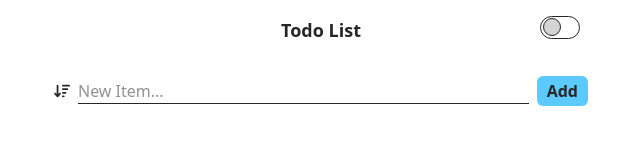
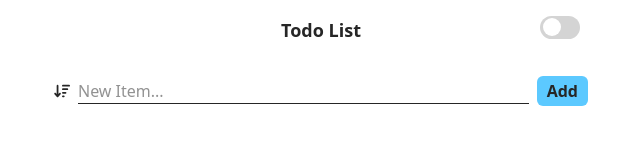
Before and after one commit to jh1950/react-todolist, a React (Vite) app: page / in a window 1280 px wide. Shown: the top 160 px of the page, without its empty margins (319-959 px from the left). Built offline with nearby package versions, Linux system fonts and the light colour scheme.

Commit message:
update toggle button

```diff
--- a/src/components/ToggleButton.tsx
+++ b/src/components/ToggleButton.tsx
@@ -15,10 +15,11 @@ export default function ToggleButton({
 		<button
 			className={`
 				${className}
-				${isPressed == true ? "bg-(--color) border-(--color)" : "bg-transparent border-(--text-color)"}
+				${isPressed == true ? "bg-(--color) border-(--color)" : "bg-(--bd-color) border-transparent"}
 				border-1 rounded-full
 				h-[1.25em] w-[2.25em]
 				px-[.125em]
+				transition-[background-color]
 			`.replace(/\s+/g, " ").trim()}
 			aria-pressed={isPressed}
 			style={{
@@ -30,9 +31,10 @@ export default function ToggleButton({
 		>
 			<span
 				className={`
-					relative transition-[left] ${isPressed ? "left-[calc(100%-1em)]" : "left-0"}
-					${isPressed ? "bg-(--bg-color) border-transparent" : "bg-(--bd-color) border-(--text-color)"}
-					block h-[1em] w-[1em] border rounded-full
+					relative transition-[background-color,left]
+					${isPressed ? "left-[calc(100%-1em)]" : "left-0"}
+					bg-(--bg-color) rounded-full
+					block h-[1em] w-[1em]
 				`.replace(/\s+/g, " ").trim()}
 			/>
 		</button>
```
